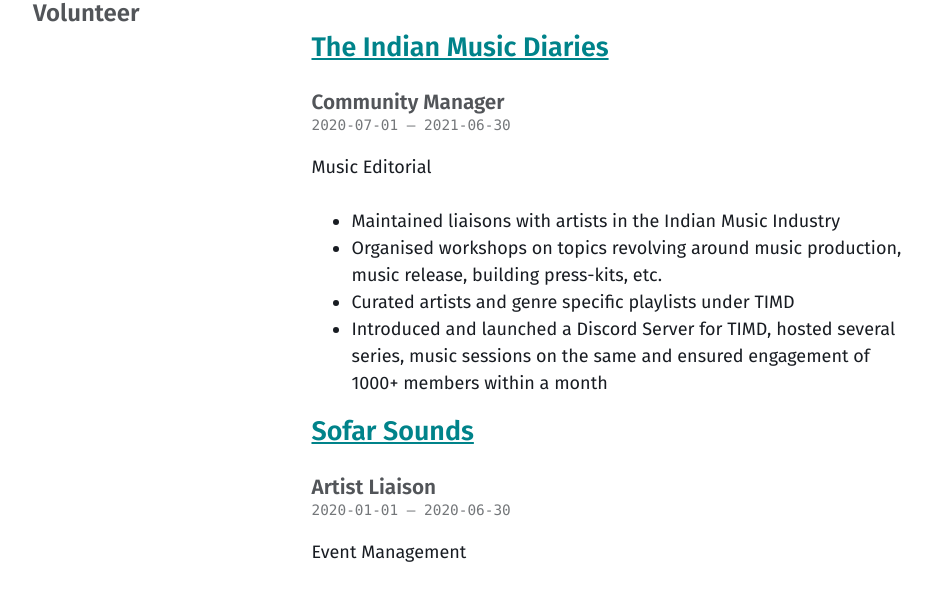
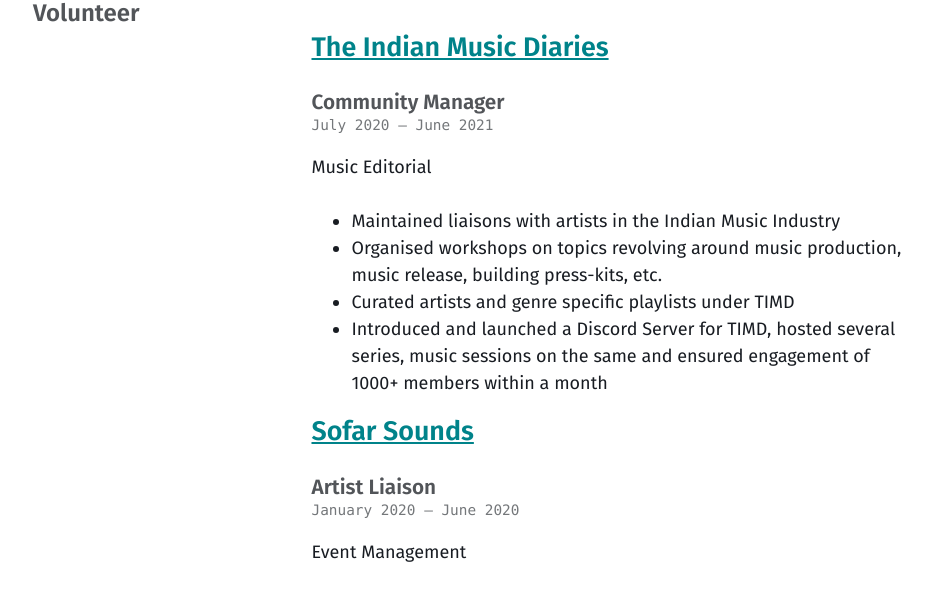
Before and after one commit to mehulg25/mehulg25.github.io, a Jekyll site: the page built from cv.md, in a window 1280 px wide and 900 px high, scrolled down 1853 px. Shown: the part 143-739 px from the top of the window, without its empty margins (39-980 px from the left). Built offline with Jekyll 4.4.1, drawn with Linux system fonts in a browser that asks for light colours.

Commit message:
Update CV
Minor Changes

```diff
--- a/_data/cv.json
+++ b/_data/cv.json
@@ -68,8 +68,8 @@
         "organization": "The Indian Music Diaries",
         "position": "Community Manager",
         "website": "https://theindianmusicdiaries.com",
-        "startDate": "2020-07-01",
-        "endDate": "2021-06-30",
+        "startDate": "July 2020",
+        "endDate": "June 2021",
         "summary": "Music Editorial",
         "highlights": [
           "Maintained liaisons with artists in the Indian Music Industry",
@@ -82,8 +82,8 @@
         "organization": "Sofar Sounds",
         "position": "Artist Liaison",
         "website": "https://www.sofarsounds.com",
-        "startDate": "2020-01-01",
-        "endDate": "2020-06-30",
+        "startDate": "January 2020",
+        "endDate": "June 2020",
         "summary": "Event Management",
         "highlights": [
           "Identified and managed talent for Sofar Sounds",
```
